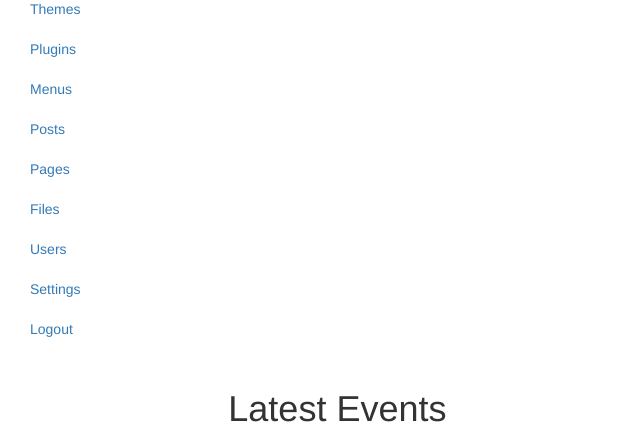
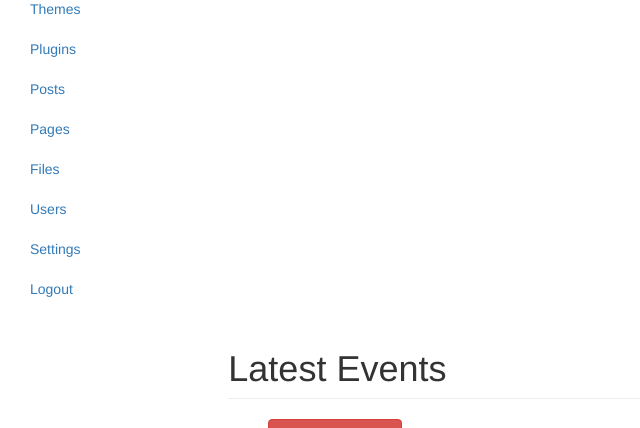
Before and after one commit to bderstine/WebsiteMixer-App-Base, a Flask app: page /admin/ in a window 1280 px wide. Shown: the part 51-479 px from the top of the page, without its empty margins (0-640 px from the left). Run offline with Flask 2, Linux system fonts and the light colour scheme; a user stored in the database is signed in; tables that the repository leaves empty hold one stand-in row (values such as "Sample post"); data that the repository does not hold is empty; parts of the project's set-up code (start-up, migrations or seed data) failed here and were passed over; some libraries are stand-ins or nearby versions.

Commit message:
rm menus from admin menu

```diff
--- a/application/templates/admin/base.html
+++ b/application/templates/admin/base.html
@@ -64,7 +64,6 @@
             <li {% if request.path == "/admin/" %}class="active"{% endif %}><a href="/admin/">Overview</a></li>
             <li {% if "/admin/themes/" in request.path %}class="active"{% endif %}><a href="/admin/themes/">Themes</a></li>
             <li {% if "/admin/plugins/" in request.path %}class="active"{% endif %}><a href="/admin/plugins/">Plugins</a></li>
-            <li {% if "/admin/menus/" in request.path %}class="active"{% endif %}><a href="/admin/menus/">Menus</a></li>
             <li {% if "/admin/posts/" in request.path %}class="active"{% endif %}><a href="/admin/posts/">Posts</a></li>
             <li {% if "/admin/pages/" in request.path %}class="active"{% endif %}><a href="/admin/pages/">Pages</a></li>
             <li {% if "/admin/files/" in request.path %}class="active"{% endif %}><a href="/admin/files/">Files</a></li>
```
